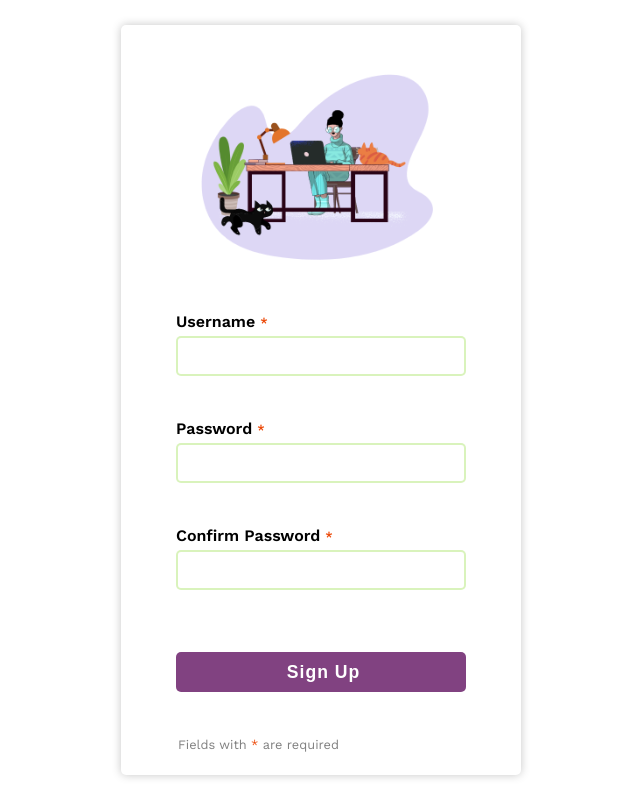
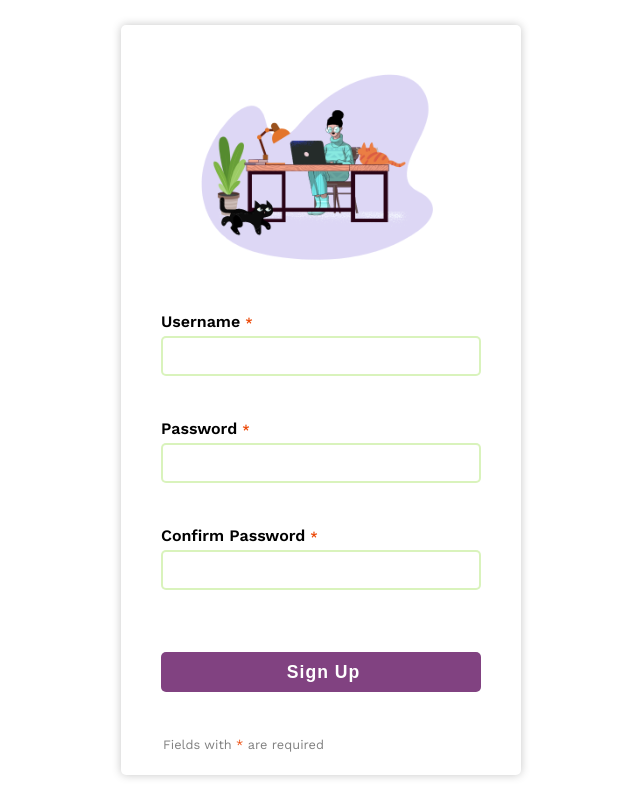
Before and after one commit to LuciaMezquida/sign-up-form, a React (Create React App) app: page / in a window 1280 px wide. Shown: the whole page, without its empty margins (319-959 px from the left). Built offline with nearby package versions, Linux system fonts and the light colour scheme.

Commit message:
Fix input sizes

```diff
--- a/src/components/Home/Home.css
+++ b/src/components/Home/Home.css
@@ -26,7 +26,7 @@
   font-size: 3.6rem;
   color: #12445d;
   font-weight: 350;
-  letter-spacing: 2px;
+  letter-spacing: 5px;
 }
 .article {
   margin: 60px;
--- a/src/components/SignUp/SignUp.css
+++ b/src/components/SignUp/SignUp.css
@@ -20,7 +20,7 @@
 .input,
 .label {
   display: block;
-  width: 290px;
+  width: 320px;
 }
 .label {
   font-weight: 600;
@@ -36,7 +36,7 @@
   font-size: 1rem;
 }
 .signUpButton {
-  width: 290px;
+  width: 320px;
   height: 40px;
   margin: 2.8rem 0;
   background-color: rgb(129, 66, 129);
@@ -45,6 +45,7 @@
   color: white;
   font-size: 1.1rem;
   font-weight: 600;
+  cursor: pointer;
 }
 .signUpButton:active {
   transform: scale(0.9);
```
